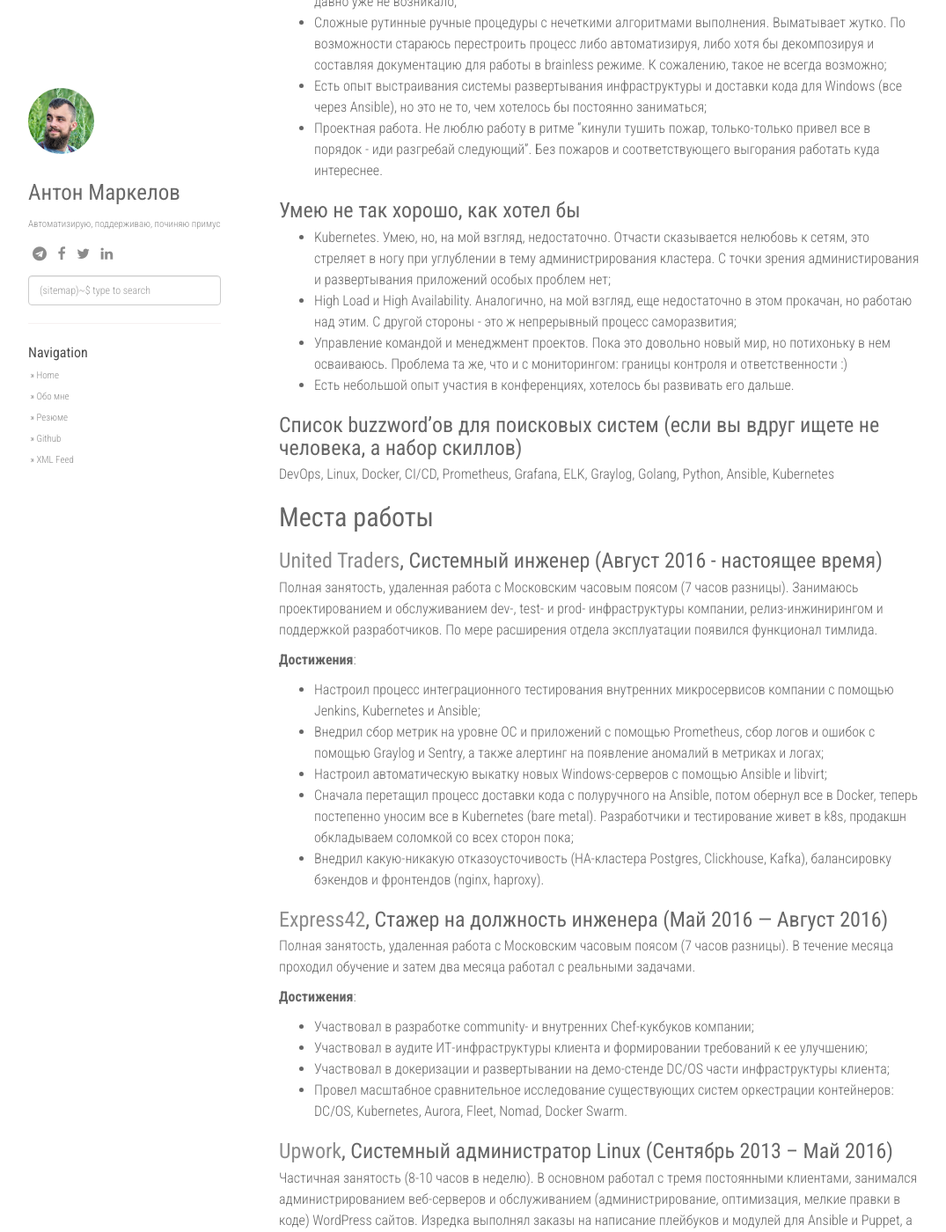
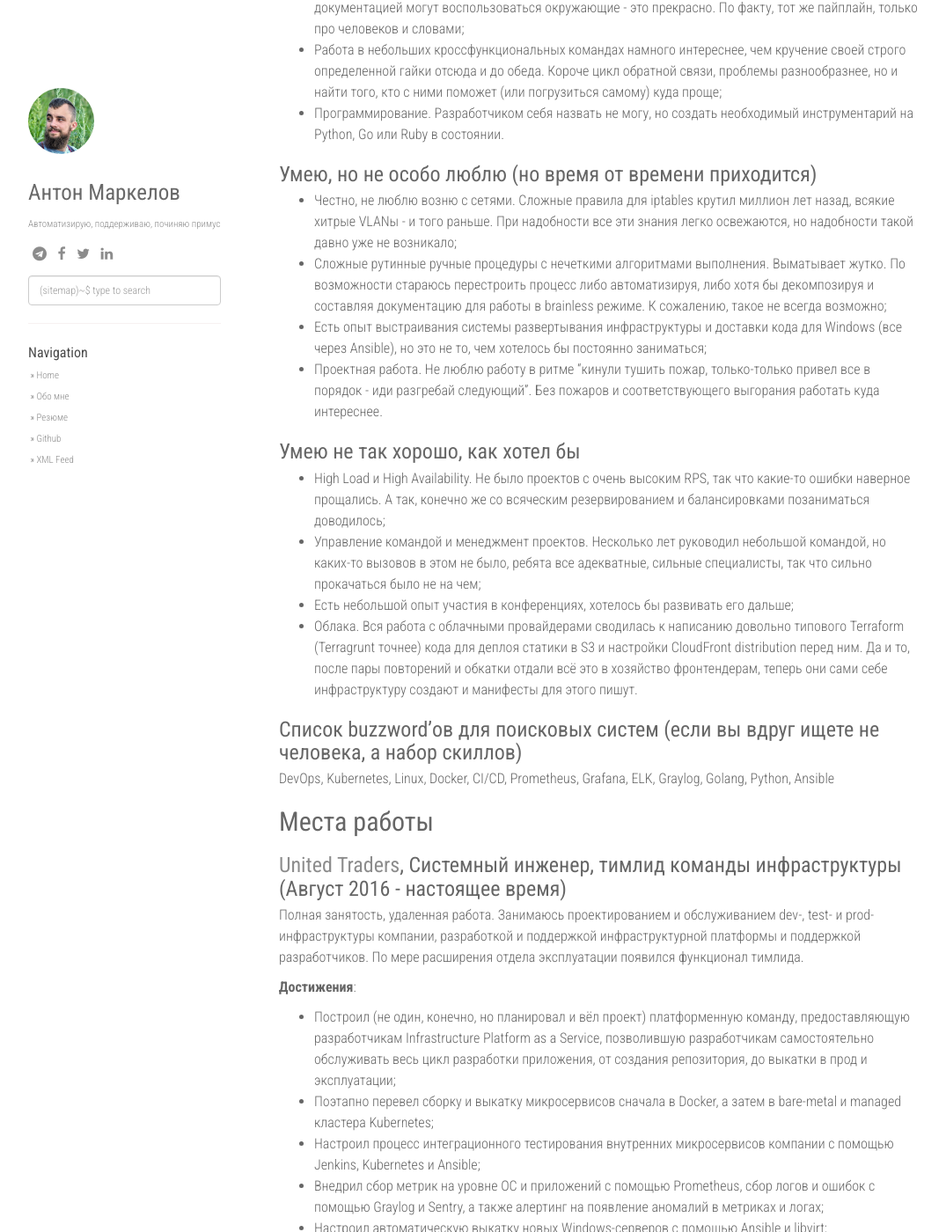
Before and after one commit to strangeman/strangeman.github.io, a Jekyll site: the page built from cv.md, in a window 1280 px wide and 1400 px high, scrolled down 917 px. Shown: the whole window at 88% size, without its empty margins (53-1128 px from the left). Built offline with Jekyll 4.4.1, drawn with Linux system fonts in a browser that asks for light colours; nearby versions of some CDN libraries; some of the changed text lies outside the part shown.

Commit message:
update cv

```diff
--- a/cv.md
+++ b/cv.md
@@ -6,17 +6,23 @@
 
 ## Персональные данные
 
-* Город проживания: Калининград, Россия
-* Часовой пояс: GMT+2/МСК-1
+* Город проживания: Ереван, Армения
+* Часовой пояс: GMT+4/МСК+1
 * Email: doublic[at]gmail.com
 * Telegram: [@strangeman](https://t.me/strangeman)
-* Рассматриваю предложения о удаленной работе
+* Рассматриваю предложения о удаленной работе, готов обсудить релокацию
+
+## Коротко о себе
+
+Более 13 лет в системном админинстрировании и эксплуатации. Сейчас специализируюсь на внедрении DevOps-практик, разработке и сопровождении инфраструктурной платформы и консультации разработчиков. Предпочитаю удаленную работу. Хобби: бег, настолки, компьютерные игры.
 
 ## Компетенции
 
 ### Умею и люблю
 
-* Организация CI/CD это клево. Медитация на правильно настроенный пайплайн успокаивает и расслабляет. Тыкнув в кнопочку и получив развернутое и настроенное окружение, ощущаешь себя демиургом. А когда эта кнопочка доступна не только тебе, а удобна и для всех коллег - это вообще кайф;
+* Выстраивание процессов так, чтобы работало с миниммальным моим участием. Лучше подготовить необходимые инструменты, показать и рассказать как ими пользоваться и отдать в руки коллег-инженеров, чем быть узким горлышком, на которое замыкается слишком много;
+* Kubernetes. До Kelsey Hightower мне далеко, но несколько лет эксплуатации в продакшене имеется. Однажды даже довелось менять CNI в живом кластере, получилось успешно, но повторять такое больше не хочется. С сопуствующим стеком типа Istio, Helm и прочего тоже поработал довольно плотно;
+* Организация CI/CD это классно. Медитация на правильно настроенный пайплайн успокаивает и расслабляет. Тыкнув в кнопочку и получив развернутое и настроенное окружение, ощущаешь себя демиургом. А когда эта кнопочка доступна не только тебе, а удобна и для всех коллег - это вообще кайф;
 * Хороший мониторинг (и логирование) - это довольно веселое испытание на баланс между манией контроля (хочу знать ВООБЩЕ ВСЕ о том, что происходит с окружением и приложениями) и ограниченными человеческими возможностями (слишком большой поток информации переварить человек все равно не в состоянии);
 * Расследования - самая интересная часть работы. Все системы сейчас распределенные в большинстве своем, и докапываться до сути проблем с разработчиками и тестировщиками всегда чертовски увлекательно. Предыдущий пункт про правильный мониторинг в этом обычно отлично помогает;
 * Документация. В анамнезе есть опыт работы новостным журналистом, наверное, это легкая стадия графомании. Ну и страсть к контролю никто не отменял. Когда все описано, причем так, что документацией могут воспользоваться окружающие - это прекрасно. По факту, тот же пайплайн, только про человеков и словами;
@@ -32,32 +38,37 @@
 
 ### Умею не так хорошо, как хотел бы
 
-* Kubernetes. Умею, но, на мой взгляд, недостаточно. Отчасти сказывается нелюбовь к сетям, это стреляет в ногу при углублении в тему администрирования кластера. С точки зрения администирования и развертывания приложений особых проблем нет;
-* High Load и High Availability. Аналогично, на мой взгляд, еще недостаточно в этом прокачан, но работаю над этим. С другой стороны - это ж непрерывный процесс саморазвития;
-* Управление командой и менеджмент проектов. Пока это довольно новый мир, но потихоньку в нем осваиваюсь. Проблема та же, что и с мониторингом: границы контроля и ответственности :)
-* Есть небольшой опыт участия в конференциях, хотелось бы развивать его дальше.
+* High Load и High Availability. Не было проектов с очень высоким RPS, так что какие-то ошибки наверное прощались. А так, конечно же со всяческим резервированием и балансировками позаниматься доводилось;
+* Управление командой и менеджмент проектов. Несколько лет руководил небольшой командой, но каких-то вызовов в этом не было, ребята все адекватные, сильные специалисты, так что сильно прокачаться было не на чем;
+* Есть небольшой опыт участия в конференциях, хотелось бы развивать его дальше;
+* Облака. Вся работа с облачными провайдерами сводилась к написанию довольно типового Terraform (Terragrunt точнее) кода для деплоя статики в S3 и настройки CloudFront distribution перед ним. Да и то, после пары повторений и обкатки отдали всё это в хозяйство фронтендерам, теперь они сами себе инфраструктуру создают и манифесты для этого пишут.
 
 ### Список buzzword'ов для поисковых систем (если вы вдруг ищете не человека, а набор скиллов)
 
-DevOps, Linux, Docker, CI/CD, Prometheus, Grafana, ELK, Graylog, Golang, Python, Ansible, Kubernetes
+DevOps, Kubernetes, Linux, Docker, CI/CD, Prometheus, Grafana, ELK, Graylog, Golang, Python, Ansible
 
 ## Места работы
 
-### [United Traders](https://unitedtraders.com/), Системный инженер (Август 2016 - настоящее время)
+### [United Traders](https://unitedtraders.com/), Системный инженер, тимлид команды инфраструктуры (Август 2016 - настоящее время)
 
-Полная занятость, удаленная работа с Московским часовым поясом (7 часов разницы). Занимаюсь проектированием и обслуживанием dev-, test- и prod- инфраструктуры компании, релиз-инжинирингом и поддержкой разработчиков. По мере расширения отдела эксплуатации появился функционал тимлида.
+Полная занятость, удаленная работа. Занимаюсь проектированием и обслуживанием dev-, test- и prod- инфраструктуры компании, разработкой и поддержкой инфраструктурной платформы и поддержкой разработчиков. По мере расширения отдела эксплуатации появился функционал тимлида.
 
 **Достижения**:
 
+* Построил (не один, конечно, но планировал и вёл проект) платформенную команду, предоставляющую разработчикам Infrastructure Platform as a Service, позволившую разработчикам самостоятельно обслуживать весь цикл разработки приложения, от создания репозитория, до выкатки в прод и эксплуатации;
+* Поэтапно перевел сборку и выкатку микросервисов сначала в Docker, а затем в bare-metal и managed кластера Kubernetes;
 * Настроил процесс интеграционного тестирования внутренних микросервисов компании с помощью Jenkins, Kubernetes и Ansible;
 * Внедрил сбор метрик на уровне ОС и приложений с помощью Prometheus, сбор логов и ошибок с помощью Graylog и Sentry, а также алертинг на появление аномалий в метриках и логах;
 * Настроил автоматическую выкатку новых Windows-серверов с помощью Ansible и libvirt;
-* Сначала перетащил процесс доставки кода с полуручного на Ansible, потом обернул все в Docker, теперь постепенно уносим все в Kubernetes (bare metal). Разработчики и тестирование живет в k8s, продакшн обкладываем соломкой со всех сторон пока;
 * Внедрил какую-никакую отказоусточивость (HA-кластера Postgres, Clickhouse, Kafka), балансировку бэкендов и фронтендов (nginx, haproxy).
+
+### [Hexlet](https://hexlet.io), Наставник курса DevOps для программистов (Ноябрь 2021 - Май 2022)
+
+Частичная занятость, удаленная работа. Проводил вебинары, ревьюил проекты студентов и консультировал их по возникающим вопросам. В общем, делился опытом и рассказывал про DevOps-практики и всякие хитрости в эксплуатации.
 
 ### [Express42](http://express42.com), Стажер на должность инженера (Май 2016 — Август 2016)
 
-Полная занятость, удаленная работа с Московским часовым поясом (7 часов разницы). В течение месяца проходил обучение и затем два месяца работал с реальными задачами.
+Полная занятость, удаленная работа. В течение месяца проходил обучение и затем два месяца работал с реальными задачами.
 
 **Достижения**:
 
@@ -100,6 +111,5 @@
 ## Профили и проекты
 
 * [Github](https://github.com/strangeman)
-* [Upwork](https://www.upwork.com/o/profiles/users/_~01f3f1414b3156fe80/)
 * [LinkedIn](http://www.linkedin.com/pub/anton-markelov/64/a75/322)
-* [Мой круг](https://moikrug.ru/anton-markelov1)
+* [Хабр.Карьера](https://career.habr.com/anton-markelov1)
```
